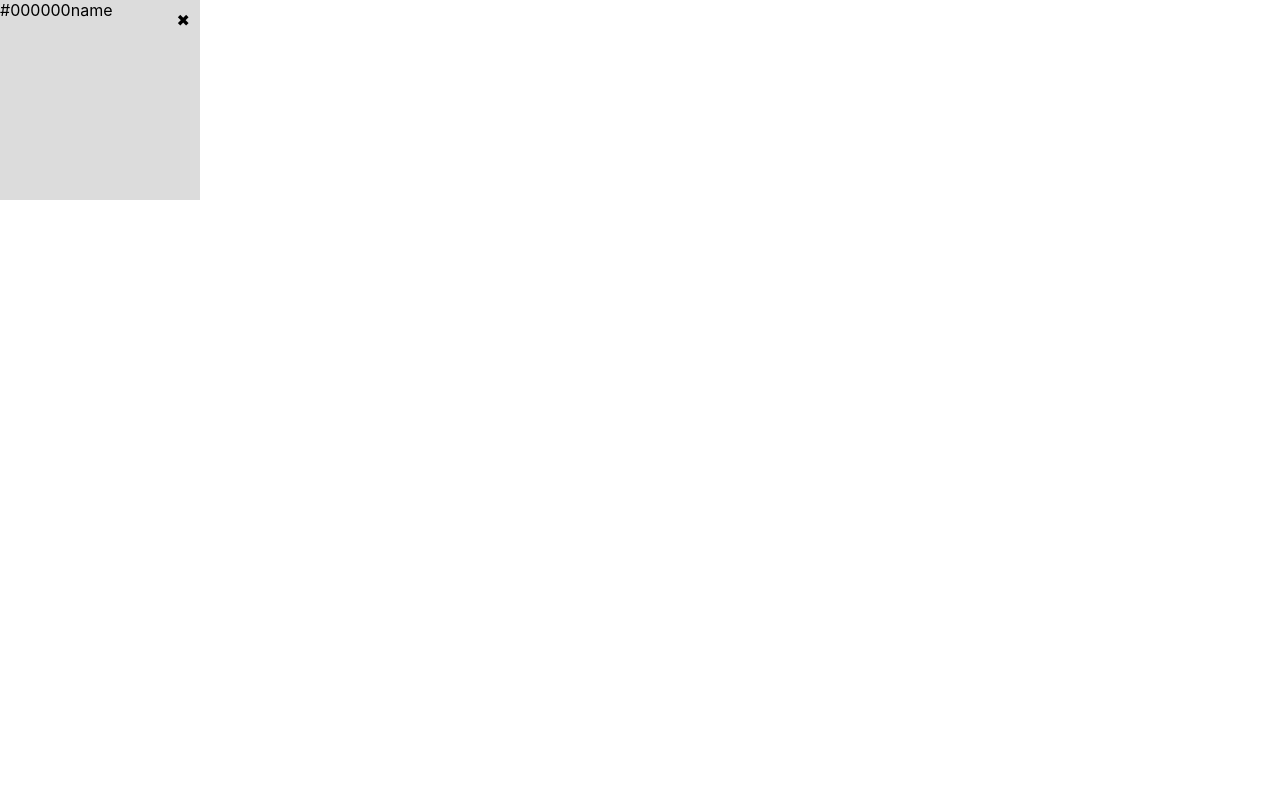
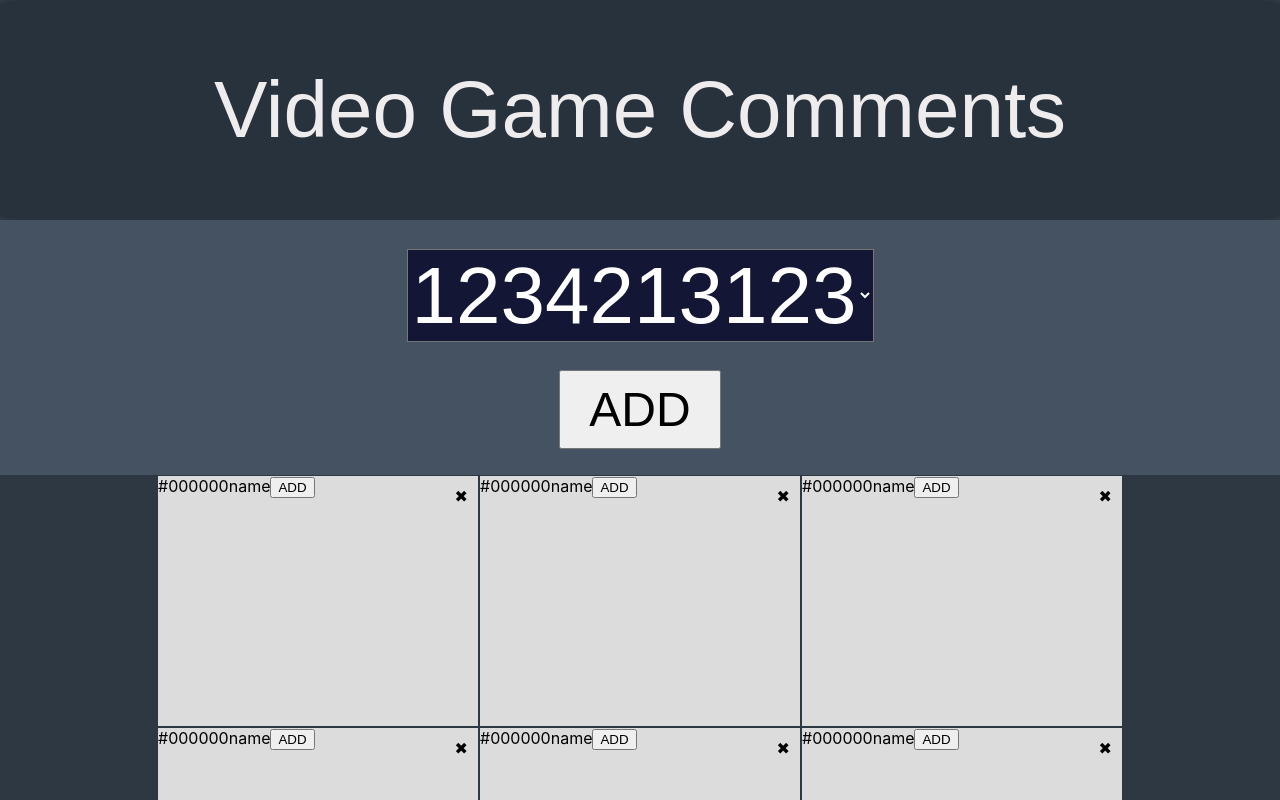
Before and after one commit to SongX9157/project2, a React (Create React App) app: page / in a window 1280 px wide. Shown: the top 800 px of the page. Built offline with nearby package versions, Linux system fonts and the light colour scheme.

Commit message:
basic frame

```diff
--- a/src/App.css
+++ b/src/App.css
@@ -1,8 +1,11 @@
 .swatch{
-  width: 200px;
-  height: 200px;
+  width: 25%;
+
+  height: 250px;
   background-color:gainsboro;
   position: relative;
+  border: 1em black;
+  margin: 1px;
 }
 
 .swatch > .delete-button{
@@ -10,3 +13,47 @@
   top:10px;
   right:10px;
 }
+
+.Header{
+  background-color: #27323d;
+  height: 100%;
+  border-radius: 2%;
+}
+
+.Header > h1{
+  margin: 0;
+  padding:5%;
+  text-align: center;
+  font: 5em sans-serif;
+  color: rgb(238, 236, 236);
+}
+
+#games{
+  display: flex;
+  justify-content: center;
+  width: 100%;
+  flex-wrap:wrap ;
+}
+
+#sample{
+  width: 100%;
+  text-align: center;
+  background-color: #445261;
+  display: flex;
+  justify-content: center;
+  padding-bottom: 2%;
+}
+
+#options {
+  margin: 5%;
+  font-size: 5em;
+  background-color: rgb(19, 23, 53);
+  color: rgb(255, 255, 255);
+}
+
+#button1{
+  font: 3em sans-serif;
+  padding: 10px;
+  padding-left: 5%;
+  padding-right: 5%;
+}
--- a/src/App.js
+++ b/src/App.js
@@ -2,11 +2,26 @@ import React from 'react';
 import './App.css';
 
 import {Swatch} from './swatch.js'
+import {Header} from './header.js'
+import{Sample} from './sample.js'
 
 function App() {
   return (
    <div id="root">
+     <div id="head">
+     <Header/>
+     </div>
+     <div id="sample">
+       <Sample/>
+     </div>
+     <div id="games">
      <Swatch />
+     <Swatch />
+     <Swatch />
+     <Swatch />
+     <Swatch />
+     <Swatch />
+     </div>
    </div>
   );
 }
--- /dev/null
+++ b/src/header.js
@@ -0,0 +1,9 @@
+import React from 'react';
+
+export function Header(){
+    return(
+        <div className="Header">
+            <h1>Video Game Comments</h1>
+        </div>
+    );
+}
--- a/src/index.css
+++ b/src/index.css
@@ -5,6 +5,8 @@ body {
     sans-serif;
   -webkit-font-smoothing: antialiased;
   -moz-osx-font-smoothing: grayscale;
+  background-color: #2e3842;
+
 }
 
 code {
--- /dev/null
+++ b/src/sample.js
@@ -0,0 +1,14 @@
+import React from 'react';
+
+export function Sample(){
+    return(
+        <div className="sample">
+            <select id="options">
+                <option>1234213123</option>
+                <option>1</option>
+                <option>1</option>
+            </select>
+            <button id="button1">ADD</button>
+        </div>
+    );
+}
--- a/src/swatch.js
+++ b/src/swatch.js
@@ -6,6 +6,7 @@ export function Swatch(){
             <span className="hex">#000000</span>
             <span className="delete-button">&#x2716;</span>
             <span className="name">name</span>
+            <button>ADD</button>
         </div>
     );
 }
```
